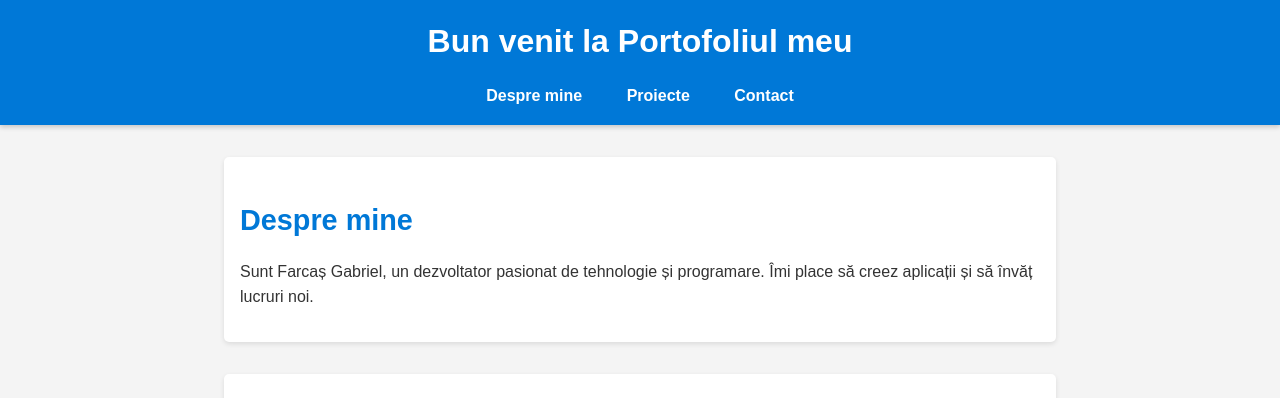
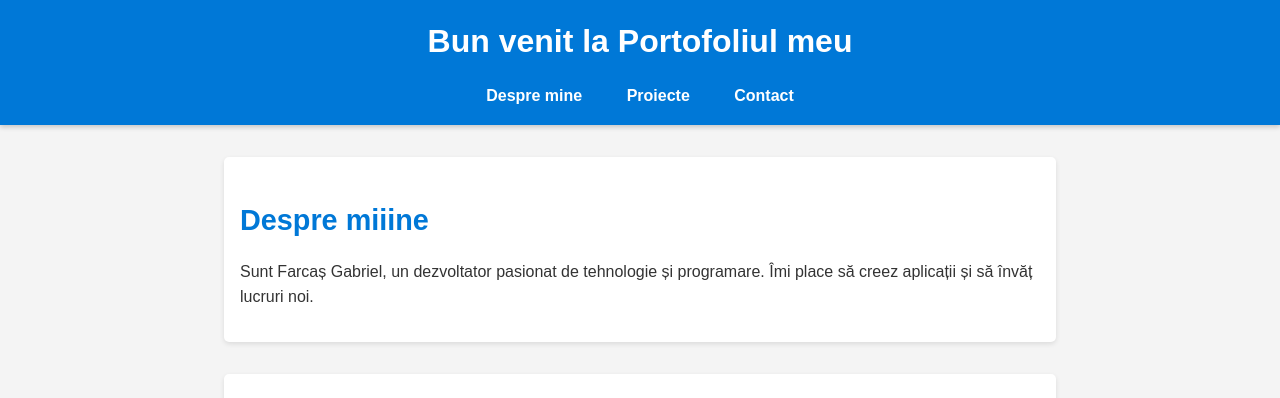
Before and after one commit to Gabr131cris/Farcas-Gabriel.github.io, a Jekyll site: the page index.html, which Jekyll copies as it is, in a window 1280 px wide. Shown: the top 398 px of the page. Built offline with Jekyll 4.4.1, drawn with Linux system fonts in a browser that asks for light colours.

Commit message:
Update index.html

```diff
--- a/index.html
+++ b/index.html
@@ -20,7 +20,7 @@
 
     <main>
         <section id="despre">
-            <h2>Despre mine</h2>
+            <h2>Despre miiine</h2>
             <p>Sunt Farcaș Gabriel, un dezvoltator pasionat de tehnologie și programare. Îmi place să creez aplicații și să învăț lucruri noi.</p>
         </section>
 
```
